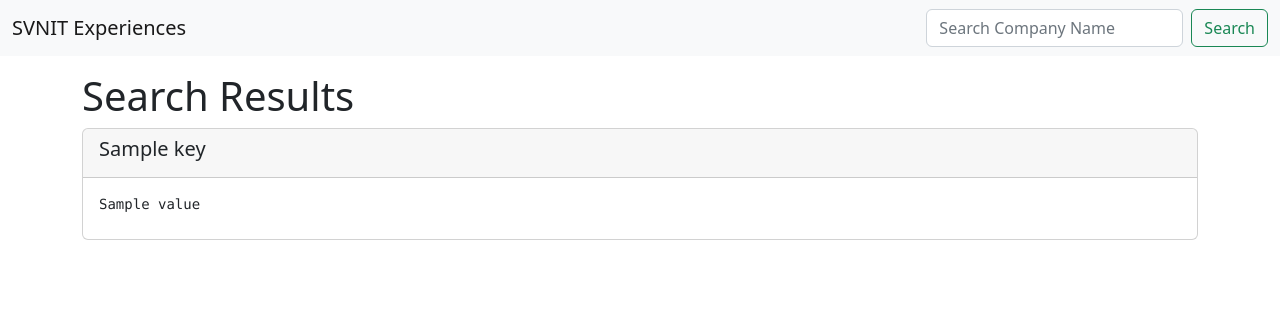
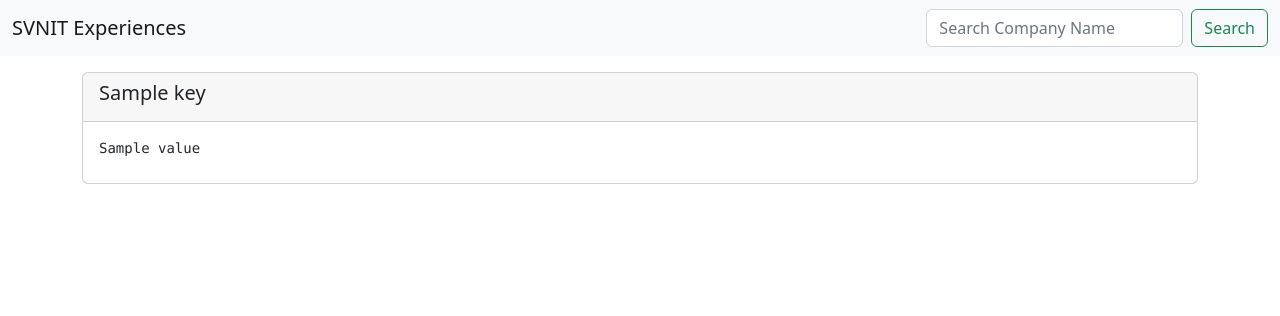
Before and after one commit to Raj752001/CSV-Viewer, a Flask app: template templates/experience.html in a window 1280 px wide. Shown: the top 316 px of the page. Run offline with Flask 2, Linux system fonts and the light colour scheme; the template is opened without the code that fills it: most values are stand-ins (such as "Sample title", 1, 10 or a date in 2020); parts of the project's set-up code (start-up, migrations or seed data) failed here and were passed over.

Commit message:
Removed heading in exp

```diff
--- a/templates/experience.html
+++ b/templates/experience.html
@@ -5,8 +5,6 @@
 {% endblock %}
 
 {% block body %}
-    <h1>Search Results</h1>
-    <!--LOOP THROUGH DICTIONARY-->
     <div class="card">
         {% for key, value in result.items()%}
             <div class="card-header">
```
